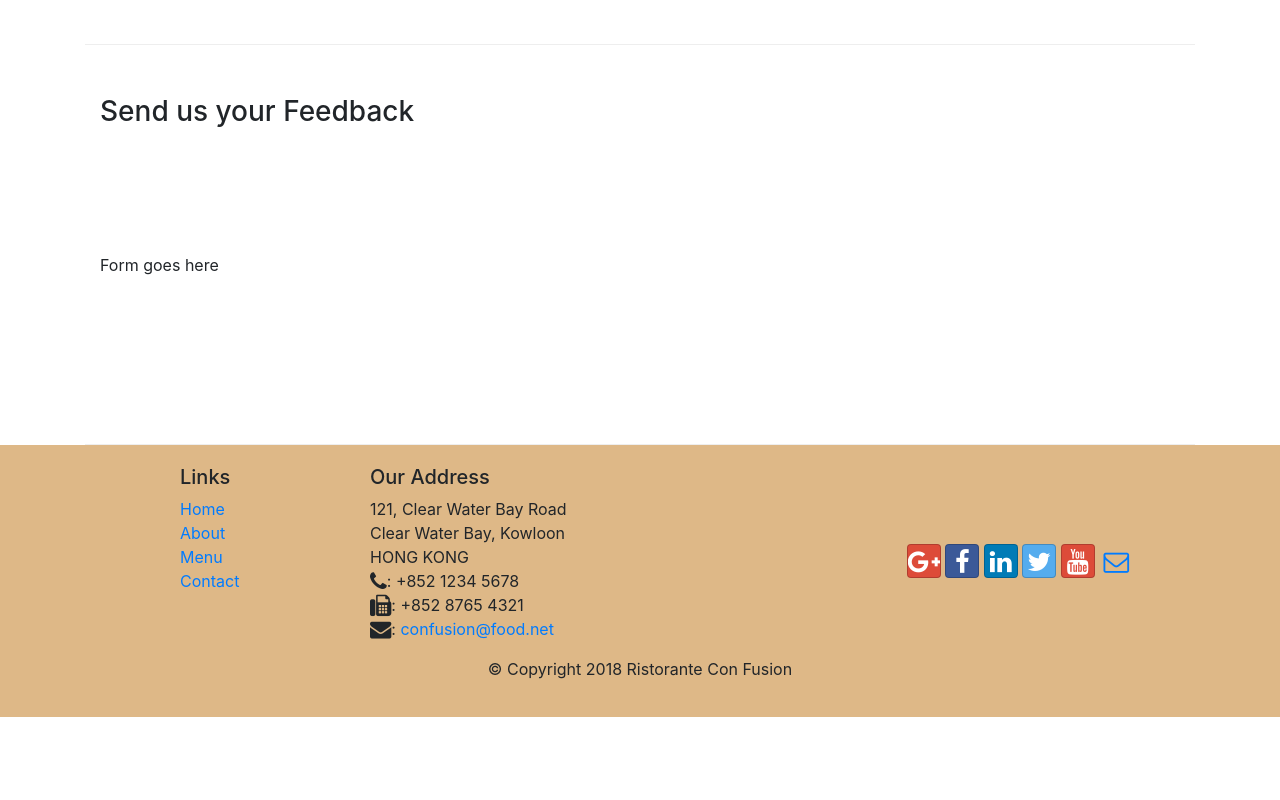
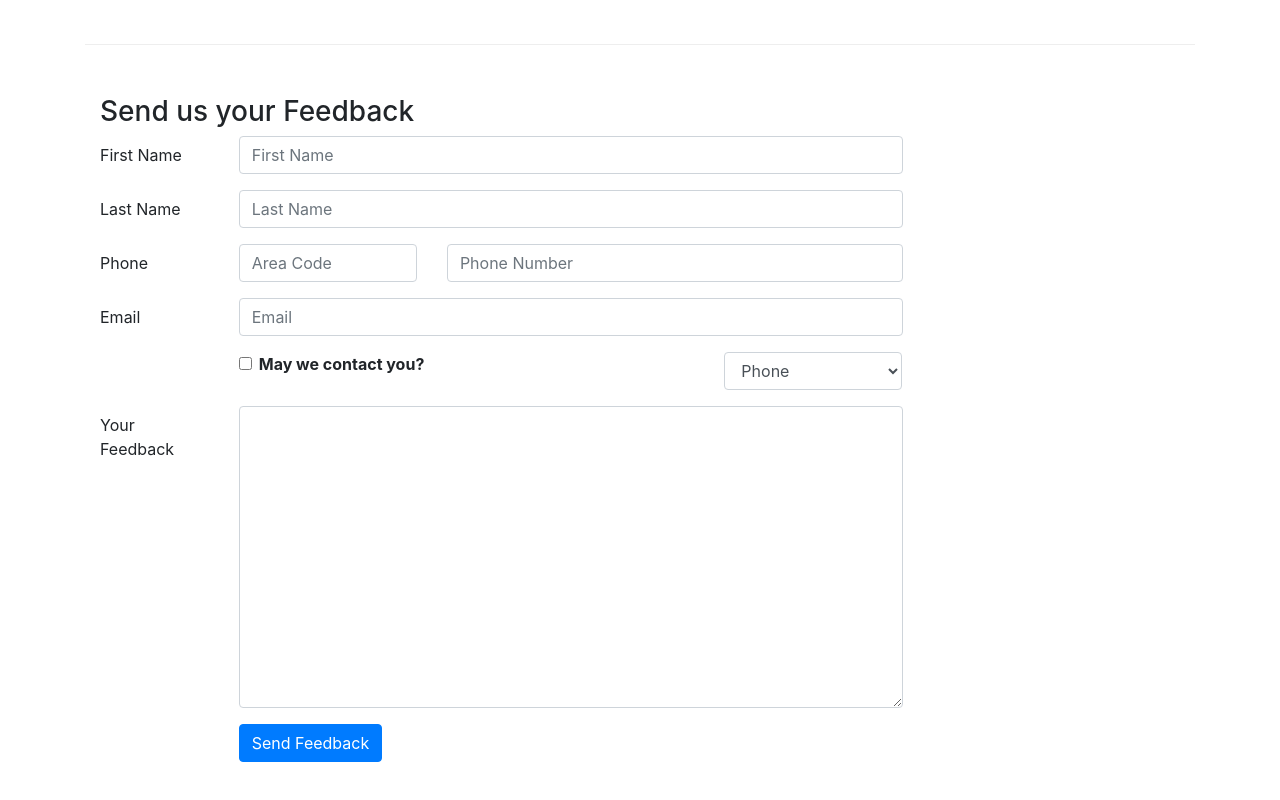
Before and after one commit to Jonathanmedhed/bootstrap, a website: page contactus.html in a window 1280 px wide. Shown: the part 820-1620 px from the top of the page. Before the commit the page ends 1537 px from the top, so only its background shows below. Drawn offline with nearby package versions, Linux system fonts and the light colour scheme.

Commit message:
bootstrap forms

```diff
--- a/contactus.html
+++ b/contactus.html
@@ -25,10 +25,14 @@
             <a class="navbar-brand" href="#">Ristorante Con Fusion</a>
             <div class="collapse navbar-collapse" id="Navbar">
                 <ul class="navbar-nav mr-auto">
-                        <li class="nav-item"><a class="nav-link" href="./index.html"><span class="fa fa-home fa-lg"></span> Home</a></li>
-                        <li class="nav-item"><a class="nav-link" href="./aboutus.html"><span class="fa fa-info fa-lg"></span> About</a></li>
-                        <li class="nav-item"><a class="nav-link" href="#"><span class="fa fa-list fa-lg"></span> Menu</a></li>
-                        <li class="nav-item active"><a class="nav-link" href="#"><span class="fa fa-address-card fa-lg"></span> Contact</a></li>
+                    <li class="nav-item"><a class="nav-link" href="./index.html"><span class="fa fa-home fa-lg"></span>
+                            Home</a></li>
+                    <li class="nav-item"><a class="nav-link" href="./aboutus.html"><span
+                                class="fa fa-info fa-lg"></span> About</a></li>
+                    <li class="nav-item"><a class="nav-link" href="#"><span class="fa fa-list fa-lg"></span> Menu</a>
+                    </li>
+                    <li class="nav-item active"><a class="nav-link" href="#"><span
+                                class="fa fa-address-card fa-lg"></span> Contact</a></li>
                 </ul>
             </div>
         </div>
@@ -39,7 +43,8 @@
             <div class="row row-header">
                 <div class="col-12 col-sm-6">
                     <h1>Ristorante con Fusion</h1>
-                    <p>We take inspiration from the World's best cuisines, and create a unique fusion experience. Our lipsmacking creations will tickle your culinary senses!</p>
+                    <p>We take inspiration from the World's best cuisines, and create a unique fusion experience. Our
+                        lipsmacking creations will tickle your culinary senses!</p>
                 </div>
                 <div class="col-12 col-sm">
                 </div>
@@ -80,9 +85,11 @@
             </div>
             <div class="col-12 col-sm-11 offset-sm-1">
                 <div class="btn-group" role="group">
-                    <a role="button" class="btn btn-primary" href="tel:+23432432434" class="btn"><i class="fa fa-phone"></i> Call</a>
+                    <a role="button" class="btn btn-primary" href="tel:+23432432434" class="btn"><i
+                            class="fa fa-phone"></i> Call</a>
                     <a role="button" class="btn btn-info"><i class="fa fa-skype"></i> Skype</a>
-                    <a role="button" class="btn btn-success" href="mailto:confusion@food.net"><i class="fa fa-envelope-o"></i> Email</a>
+                    <a role="button" class="btn btn-success" href="mailto:confusion@food.net"><i
+                            class="fa fa-envelope-o"></i> Email</a>
                 </div>
             </div>
         </div>
@@ -92,9 +99,60 @@
                 <h3>Send us your Feedback</h3>
             </div>
             <div class="col-12 col-md-9">
-                Form goes here
+                <div class="form-group row">
+                    <label for="firstname" class="col-md-2 col-form-label">First Name</label>
+                    <div class="col-md-10">
+                        <input type="text" class="form-control" id="firstname" name="firstname" \
+                            placeholder="First Name">
                     </div>
-             <div class="col-12 col-md">
+                </div>
+                <div class="form-group row">
+                    <label for="lastname" class="col-md-2 col-form-label">Last Name</label>
+                    <div class="col-md-10">
+                        <input type="text" class="form-control" id="lastname" name="lastname" \ placeholder="Last Name">
+                    </div>
+                </div>
+                <div class="form-group row">
+                    <label for="telnum" class="col-12 col-md-2 col-form-label">Phone</label>
+                    <div class="col-5 col-md-3">
+                        <input type="tel" class="form-control" id="areacode" name="areacode" \ placeholder="Area Code">
+                    </div>
+                    <div class="col-7 col-md-7">
+                        <input type="tel" class="form-control" id="telnum" name="telnum" \ placeholder="Phone Number">
+                    </div>
+                </div>
+                <div class="form-group row">
+                    <label for="emailid" class="col-md-2 col-form-label">Email</label>
+                    <div class="col-md-10">
+                        <input type="email" class="form-control" id="emailid" name="emailid" \ placeholder="Email">
+                    </div>
+                </div>
+                <div class="form-group row">
+                    <div class="col-md-6 offset-md-2">
+                        <div class="form-check">
+                            <input type="checkbox" class="form-check-input" name="approve" id="approve" value="">
+                            <label class="form-check-label" for="approve">
+                                <strong>May we contact you?</strong>
+                            </label>
+                        </div>
+                    </div>
+                    <div class="col-md-3 offset-md-1">
+                        <select class="form-control">
+                            <option>Phone</option>
+                            <option>Email</option>
+                        </select>
+                    </div>
+                </div>
+                <div class="form-group row">
+                    <label for="feedback" class="col-md-2 col-form-label">Your Feedback</label>
+                    <div class="col-md-10">
+                        <textarea class="form-control" id="feedback" name="feedback" rows="12"></textarea>
+                    </div>
+                </div>
+                <div class="form-group row">
+                    <div class="offset-md-2 col-md-10">
+                        <button type="submit" class="btn btn-primary">Send Feedback</button>
+                    </div>
                 </div>
             </div>
 
@@ -126,11 +184,16 @@
                     </div>
                     <div class="col-12 col-sm-4 align-self-center">
                         <div class="text-center">
-                        <a class="btn btn-social-icon btn-google" href="http://google.com/+"><i class="fa fa-google-plus"></i></a>
-                        <a class="btn btn-social-icon btn-facebook" href="http://www.facebook.com/profile.php?id="><i class="fa fa-facebook"></i></a>
-                        <a class="btn btn-social-icon btn-linkedin" href="http://www.linkedin.com/in/"><i class="fa fa-linkedin"></i></a>
-                        <a class="btn btn-social-icon btn-twitter" href="http://twitter.com/"><i class="fa fa-twitter"></i></a>
-                        <a class="btn btn-social-icon btn-google" href="http://youtube.com/"><i class="fa fa-youtube"></i></a>
+                            <a class="btn btn-social-icon btn-google" href="http://google.com/+"><i
+                                    class="fa fa-google-plus"></i></a>
+                            <a class="btn btn-social-icon btn-facebook"
+                                href="http://www.facebook.com/profile.php?id="><i class="fa fa-facebook"></i></a>
+                            <a class="btn btn-social-icon btn-linkedin" href="http://www.linkedin.com/in/"><i
+                                    class="fa fa-linkedin"></i></a>
+                            <a class="btn btn-social-icon btn-twitter" href="http://twitter.com/"><i
+                                    class="fa fa-twitter"></i></a>
+                            <a class="btn btn-social-icon btn-google" href="http://youtube.com/"><i
+                                    class="fa fa-youtube"></i></a>
                             <a class="btn btn-social-icon" href="mailto:"><i class="fa fa-envelope-o"></i></a>
                         </div>
                     </div>
```
Lines whose indentation alone changed are shown as unchanged.
